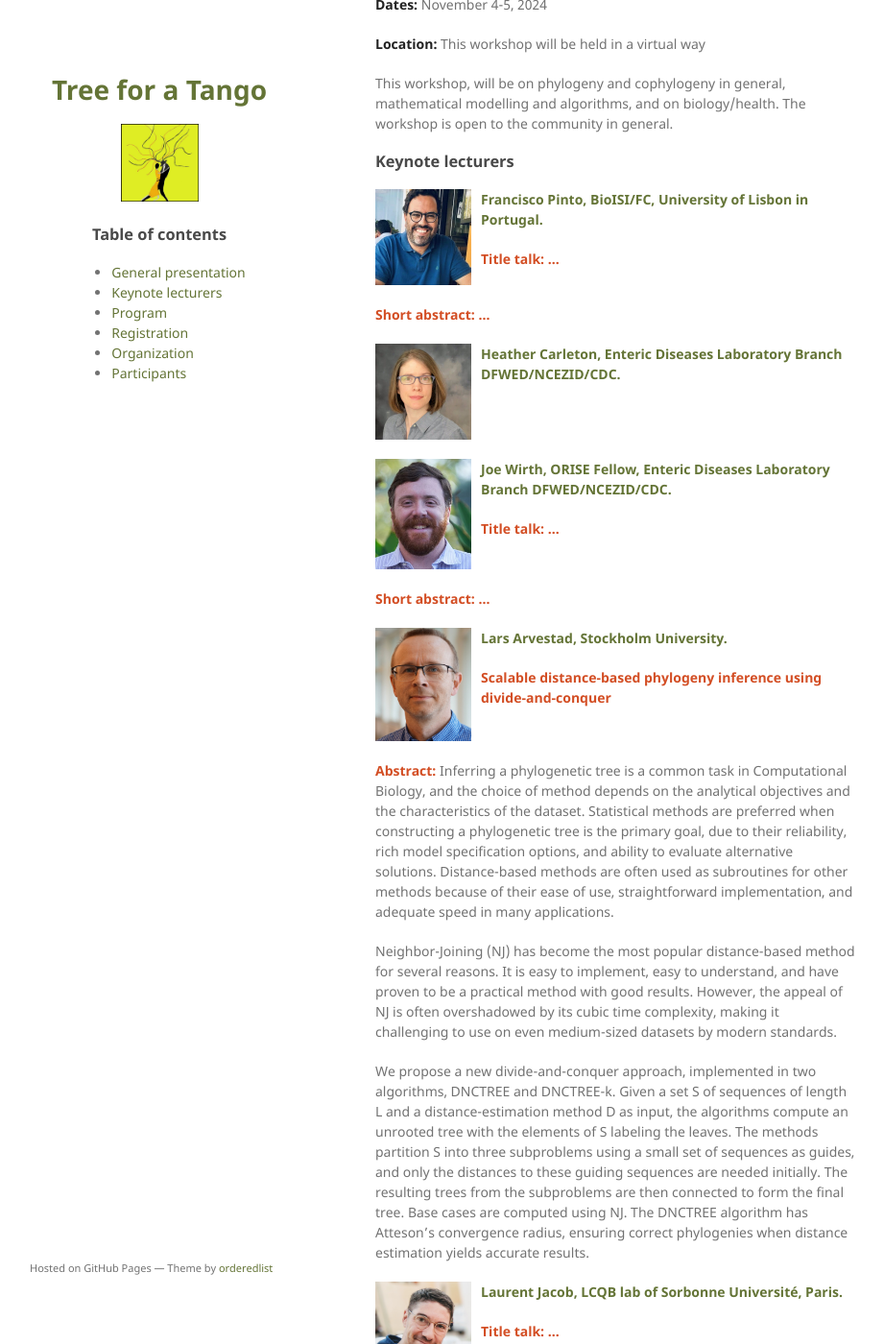
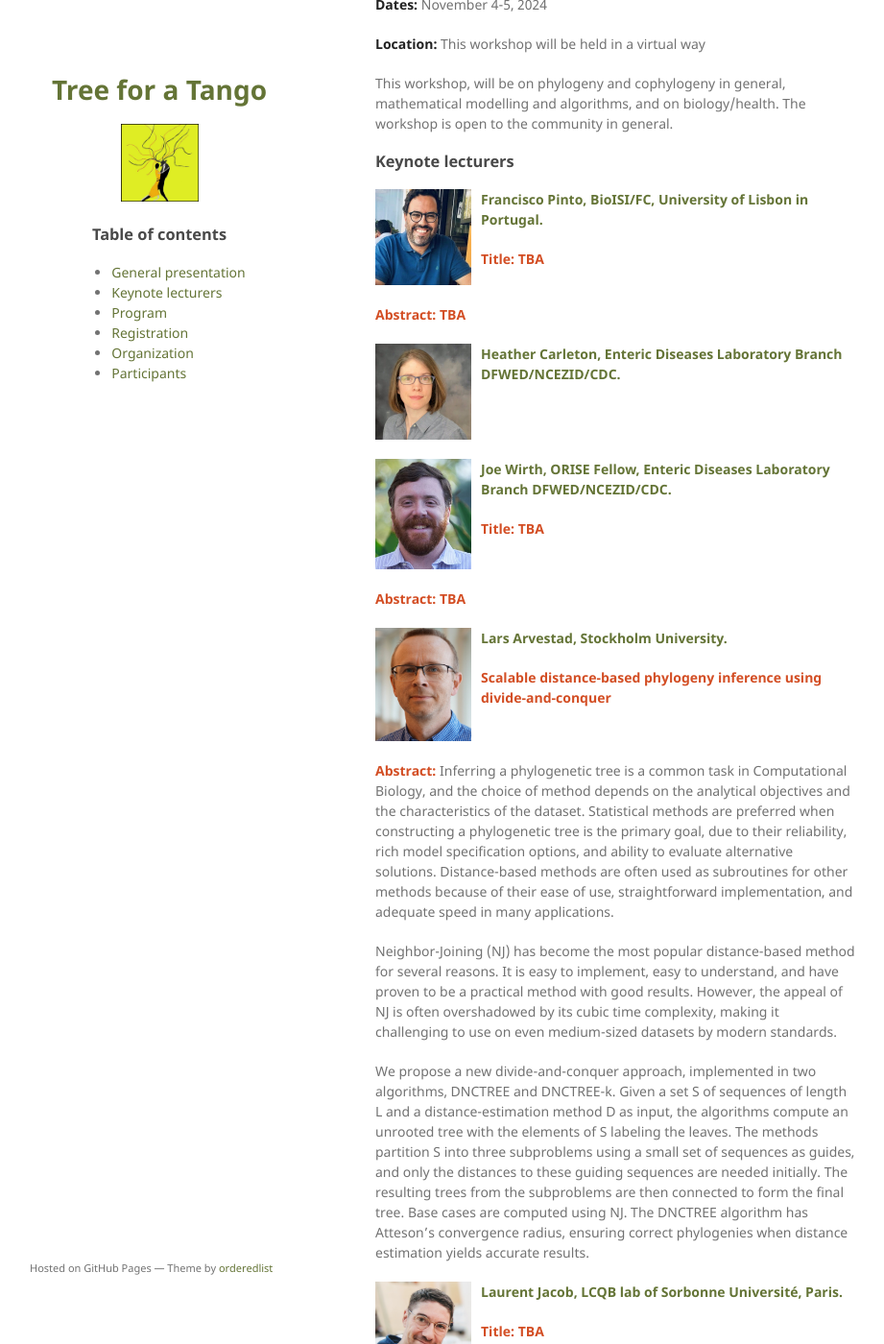
Before and after one commit to bioinf-isel/bioinf-isel.github.io, a Jekyll site: the page built from tree-for-a-tango/index.md, in a window 1280 px wide and 1400 px high, scrolled down 204 px. Shown: the whole window at 96% size, without its empty margins (179-1100 px from the left). Built offline with Jekyll 4.4.1, drawn with Linux system fonts in a browser that asks for light colours; the repository's description, which GitHub fills in, is left out; some of the changed text lies outside the part shown.

Commit message:
Change titles

```diff
--- a/tree-for-a-tango/index.md
+++ b/tree-for-a-tango/index.md
@@ -28,10 +28,10 @@ This workshop, will be on phylogeny and cophylogeny in general, mathematical mod
 
 **<span style="color:#647436">Francisco Pinto, BioISI/FC, University of Lisbon in Portugal.</span>**
 
-**<span style="color:#D34E24">Title talk: ...</span>**
+**<span style="color:#D34E24">Title: TBA </span>**
 <br clear="left"/>
 
-**<span style="color:#D34E24">Short abstract: ...</span>**
+**<span style="color:#D34E24">Abstract: TBA</span>**
 
 <img  title="a title" alt="Alt text" src="/assets/img/heather.jpeg" width="20%" height="20%" style="float: left;  padding-right: 10px; " />
 
@@ -43,10 +43,10 @@ This workshop, will be on phylogeny and cophylogeny in general, mathematical mod
 **<span style="color:#647436">Joe Wirth, ORISE Fellow,
 Enteric Diseases Laboratory Branch DFWED/NCEZID/CDC.</span>**
 
-**<span style="color:#D34E24">Title talk: ...</span>**
+**<span style="color:#D34E24">Title: TBA </span>**
 <br clear="left"/>
 
-**<span style="color:#D34E24">Short abstract: ...</span>**
+**<span style="color:#D34E24">Abstract: TBA</span>**
 
 <img  title="a title" alt="Alt text" src="/assets/img/Lars1.jpg" width="20%" height="20%" style="float: left;  padding-right: 10px; " />
 
@@ -66,10 +66,10 @@ DNCTREE-k. Given a set S of sequences of length L and a distance-estimation meth
 
 **<span style="color:#647436">Laurent Jacob, LCQB lab of Sorbonne Université, Paris.</span>**
 
-**<span style="color:#D34E24">Title talk: ...</span>**
+**<span style="color:#D34E24">Title: TBA </span>**
 <br clear="left"/>
 
-**<span style="color:#D34E24">Short abstract: ...</span>**
+**<span style="color:#D34E24">Abstract: TBA</span>**
 
 
 <!--- This is a blockquote following a header.
```
